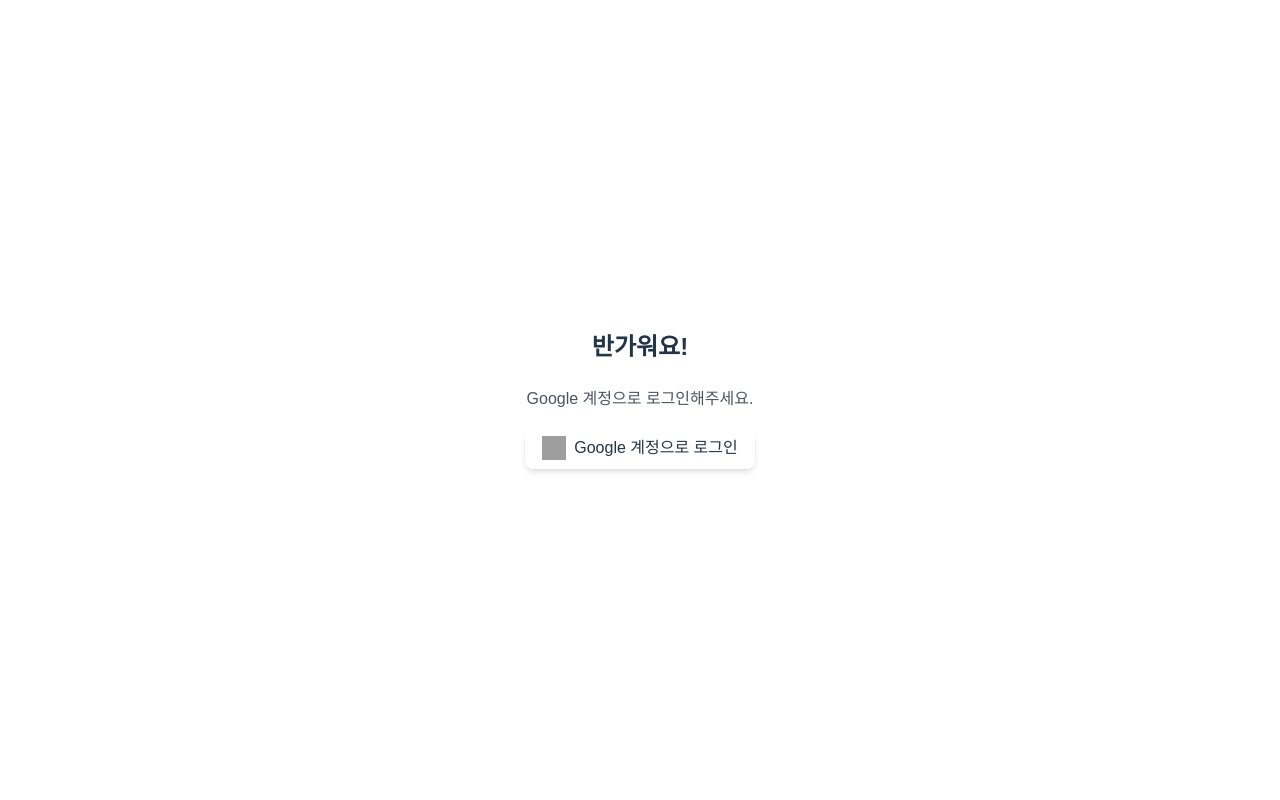
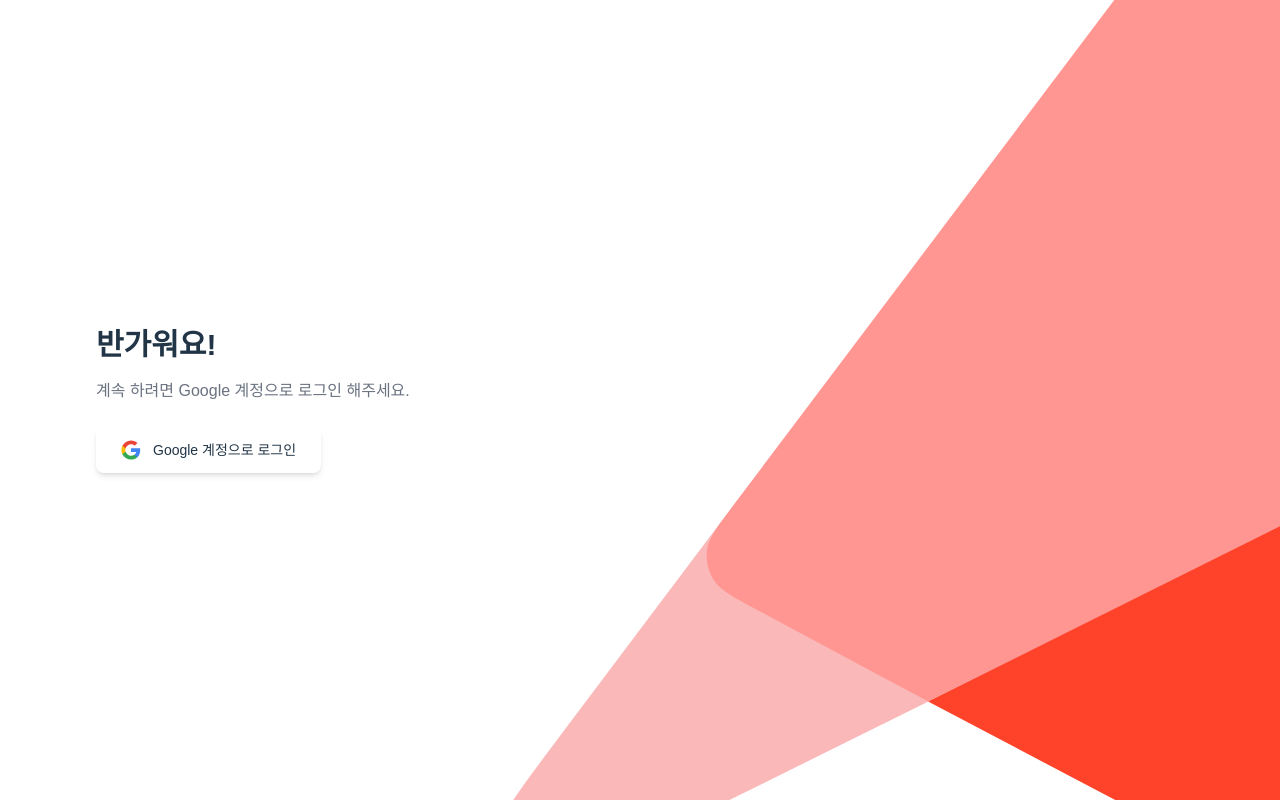
Before and after one commit to EveryPine/aether_front, a React (Vite) app: page /login in a window 1280 px wide. Built offline with nearby package versions, Linux system fonts and the light colour scheme; grey boxes are pictures that could not be loaded; a web font is replaced by a local one.

Commit message:
feat: login, sign-up UI 구현

```diff
--- a/src/pages/Login.tsx
+++ b/src/pages/Login.tsx
@@ -27,6 +27,8 @@
 // };
 
 // export default Login;
+import BackgroundImage from "../assets/Login-Logo.svg";
+import GoogleLogo from "../assets/G-logo.svg";
 
 const Login = () => {
   const handleLogin = () => {
@@ -34,16 +36,29 @@
   };
 
   return (
-    <div className="flex flex-col items-center justify-center h-screen">
-      <h1 className="text-2xl font-bold mb-6">반가워요!</h1>
-      <p className="text-gray-600 mb-4">Google 계정으로 로그인해주세요.</p>
-      <button
-        onClick={handleLogin}
-        className="bg-white border rounded-lg px-4 py-2 flex items-center shadow-md"
-      >
-        <img src="/google-icon.png" alt="Google Logo" className="w-6 h-6 mr-2" />
-        Google 계정으로 로그인
-      </button>
+    <div
+      className="relative w-full h-screen bg-white flex items-center justify-start"
+      style={{ overflow: "hidden" }}
+    >
+      {/* 배경 SVG 이미지 */}
+      <img
+        src={BackgroundImage}
+        alt="Background Graphic"
+        className="absolute right-0 bottom-0 h-full object-cover pointer-events-none select-none"
+      />
+
+      <div className="ml-24 z-10">
+        <h1 className="text-3xl font-extrabold mb-4">반가워요!</h1>
+        <p className="text-gray-500 mb-6">계속 하려면 Google 계정으로 로그인 해주세요.</p>
+
+        <button
+          onClick={handleLogin}
+          className="flex items-center px-6 py-3 bg-white border rounded-lg shadow-md hover:shadow-lg transition"
+        >
+          <img src={GoogleLogo} alt="Google Logo" className="w-5 h-5 mr-3" />
+          <span className="text-sm font-medium">Google 계정으로 로그인</span>
+        </button>
+      </div>
     </div>
   );
 };
--- a/src/pages/SignUp.tsx
+++ b/src/pages/SignUp.tsx
@@ -1,5 +1,6 @@
 import React, { useState, useEffect } from "react";
 import { useNavigate } from "react-router-dom";
+import BackgroundImage from "../assets/Login-Logo.svg";
 
 const SignUp = () => {
   const navigate = useNavigate();
@@ -26,11 +27,77 @@
   }, [form, navigate]);
 
   return (
-    <div className="flex flex-col items-center justify-center h-screen">
-      <h1 className="text-2xl font-bold mb-6">당신에 대해 알려주세요!</h1>
-      <input name="name" placeholder="이름(실명)" value={form.name} onChange={handleChange} />
-      <input name="employeeId" placeholder="사원번호" onChange={handleChange} />
-      <input name="position" placeholder="직급" onChange={handleChange} />
+    <div
+      className="relative w-full h-screen bg-white flex items-center justify-start"
+      style={{ overflow: "hidden" }}
+    >
+      {/* 배경 이미지 */}
+      <img
+        src={BackgroundImage}
+        alt="Background Graphic"
+        className="absolute right-0 bottom-0 h-full object-cover pointer-events-none select-none"
+      />
+
+      <div className="ml-24 z-10 max-w-md w-full">
+        <h1 className="text-3xl font-extrabold mb-2">당신에 대해 알려주세요!</h1>
+        <p className="text-gray-500 mb-[2.5rem] text-sm">회원 정보를 입력해주세요.</p>
+
+        <div className="flex flex-col gap-6">
+          {/* 이름 */}
+          <div className="flex flex-col gap-2">
+            <label htmlFor="name" className="text-sm text-gray-600 font-medium">
+              이름
+            </label>
+            <input
+              id="name"
+              name="name"
+              placeholder="이름(실명)을 입력해주세요."
+              value={form.name}
+              onChange={handleChange}
+              style={{
+                boxShadow: "0px 0px 8px 0px #1A1A231F inset",
+              }}
+              className="w-full px-4 py-3 rounded-xl border border-gray-200 bg-gray-50 placeholder-gray-400 focus:outline-none focus:ring-2 focus:ring-red-300"
+            />
+          </div>
+
+          {/* 사원 번호 */}
+          <div className="flex flex-col gap-2">
+            <label htmlFor="employeeId" className="text-sm text-gray-600 font-medium">
+              사원 번호
+            </label>
+            <input
+              id="employeeId"
+              name="employeeId"
+              placeholder="사원번호(N자리)를 입력해 주세요."
+              value={form.employeeId}
+              onChange={handleChange}
+              style={{
+                boxShadow: "0px 0px 8px 0px #1A1A231F inset",
+              }}
+              className="w-full px-4 py-3 rounded-xl border border-gray-200 bg-gray-50 placeholder-gray-400 focus:outline-none focus:ring-2 focus:ring-red-300"
+            />
+          </div>
+
+          {/* 직급 */}
+          <div className="flex flex-col gap-2">
+            <label htmlFor="position" className="text-sm text-gray-600 font-medium">
+              직급
+            </label>
+            <input
+              id="position"
+              name="position"
+              placeholder="직급을 입력해 주세요."
+              value={form.position}
+              onChange={handleChange}
+              style={{
+                boxShadow: "0px 0px 8px 0px #1A1A231F inset",
+              }}
+              className="w-full px-4 py-3 rounded-xl border border-gray-200 bg-gray-50 placeholder-gray-400 focus:outline-none focus:ring-2 focus:ring-red-300"
+            />
+          </div>
+        </div>
+      </div>
     </div>
   );
 };
```
Also changed, not shown: src/assets/G-logo.svg (added), src/assets/Login-Logo.svg (added).
